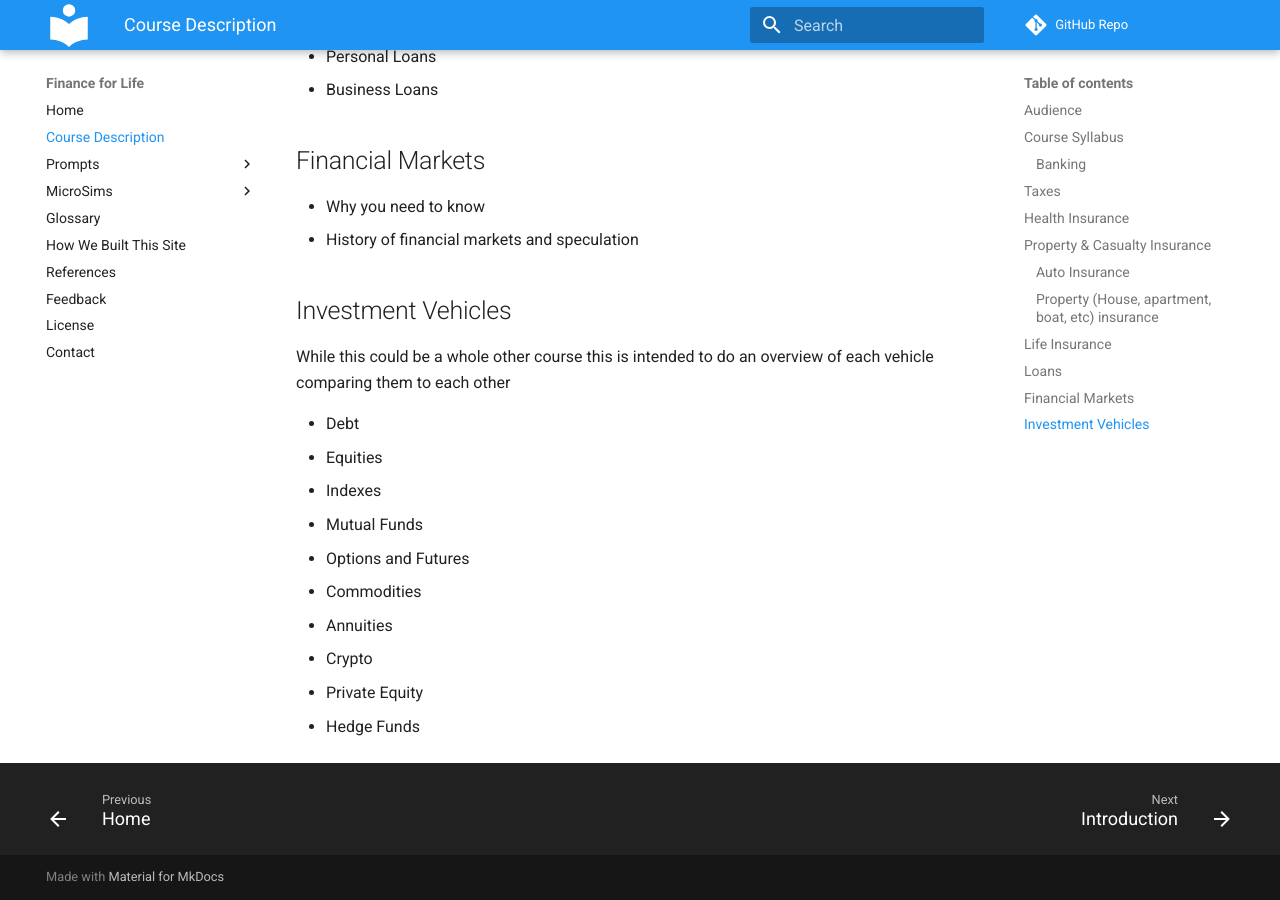
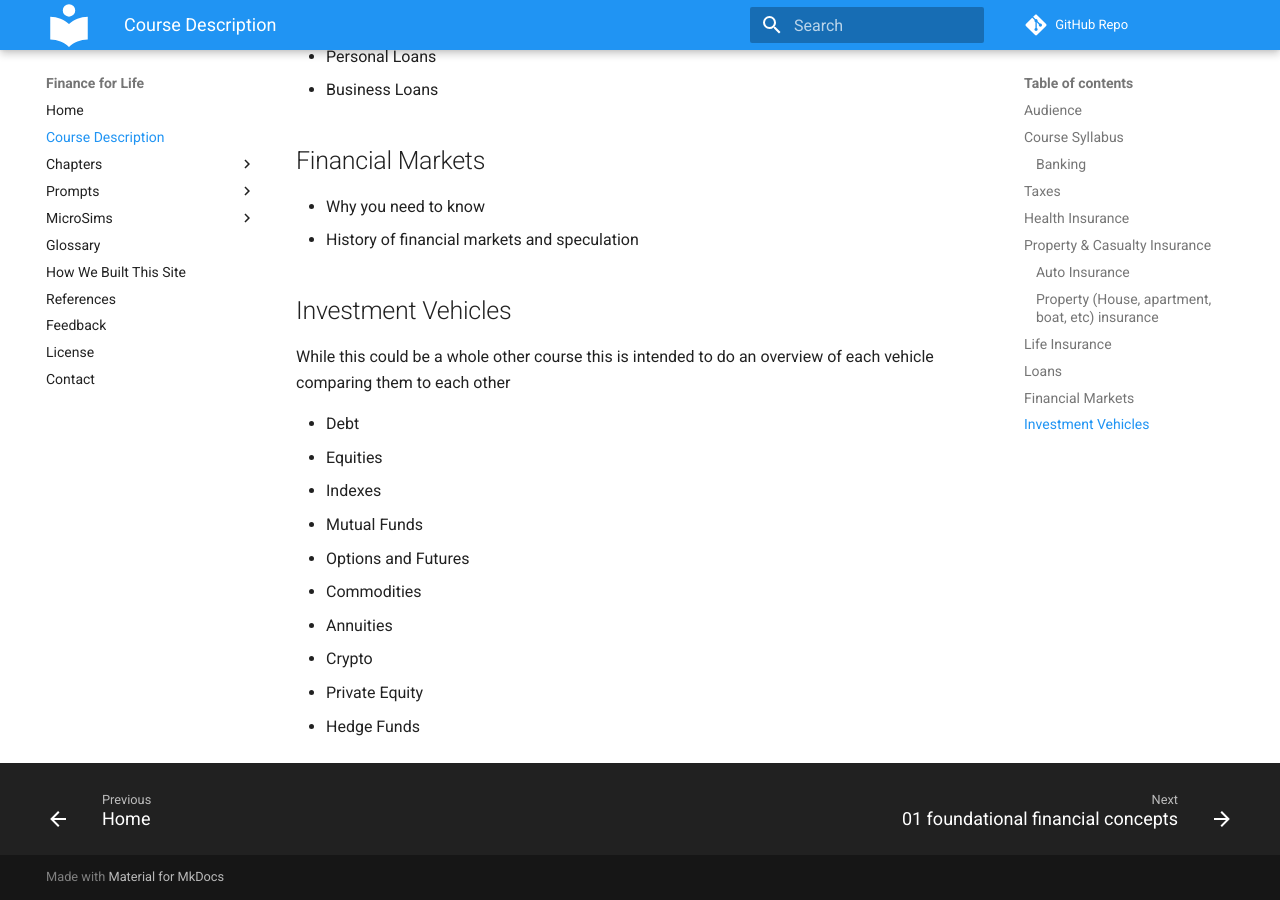
Before and after one commit to dmccreary/finance-for-life, an MkDocs documentation site: the page built from docs/course-description.md, in a window 1280 px wide and 900 px high, scrolled down 1804 px. Built offline with MkDocs 1.6.1 and Material for MkDocs 9.7.7, drawn with Linux system fonts in a browser that asks for light colours; comment, search, counter and statistics services are not loaded; some of the changed lines change nothing that is shown.

Commit message:
updating content

```diff
--- a/mkdocs.yml
+++ b/mkdocs.yml
@@ -9,6 +9,23 @@
 nav:
   - Home: index.md
   - Course Description: course-description.md
+  - Chapters:
+    - Introduction: chapters/index.md
+    - chapters/01-foundational-financial-concepts.md
+    - chapters/smart-money-for-young-people.md
+    - chapters/01-foundational-financial-concepts/index.md
+    - chapters/02-banking-and-cash-management/index.md
+    - chapters/03-budgeting-and-financial-planning/index.md
+    - chapters/04-credit-and-debt-management/index.md
+    - chapters/05-saving-and-investing/index.md
+    - chapters/06-income-and-taxes/index.md
+    - chapters/07-insurance-and-risk-management/index.md
+    - chapters/08-major-purchases-and-loans/index.md
+    - chapters/09-consumer-protection-and-financial-security/index.md
+    - chapters/10-college-and-education-planning/index.md
+    - chapters/11-career-planning-and-income/index.md
+    - chapters/12-retirement-and-long-term-planning/index.md
+    - chapters/mn-legislation.md
   - Prompts:
     - Introduction: prompts/index.md
     - Bloom Taxonomy: prompts/02-bloom-taxonomy.md
```
Also changed, not shown: docs/chapters/state-specific-docs/mn-legislation.md (renamed from docs/chapters/index.md/mn-legislation.md).
